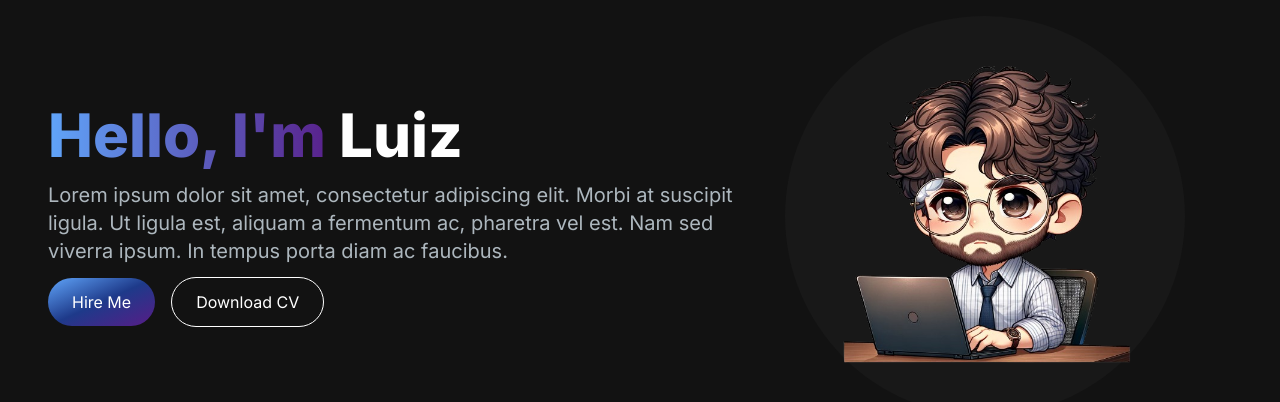
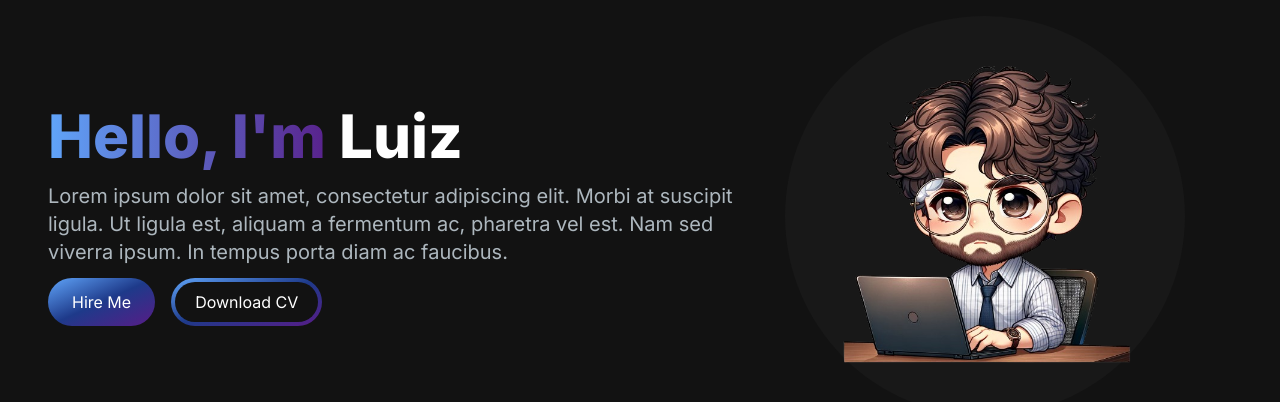
Before and after one commit to IKuuhakuI/portfolio-web, a Next.js app: page / in a window 1280 px wide. Shown: the top 402 px of the page. Built offline with nearby package versions, Linux system fonts and the light colour scheme.

Commit message:
add gradient border button

```diff
--- a/src/app/components/HeroSection.jsx
+++ b/src/app/components/HeroSection.jsx
@@ -31,6 +31,7 @@ const HeroSection = () => {
             <button
               className="
                 px-6
+                inline-block
                 py-3
                 w-full
                 sm:w-fit
@@ -48,17 +49,24 @@ const HeroSection = () => {
             </button>
             <button
               className="
-                px-6
-                py-3
+                px-1
+                inline-block
+                py-1
                 w-full
                 sm:w-fit
                 rounded-full
-                bg-transparent
+                bg-gradient-to-br
+                from-blue-400
+                via-blue-900
+                to-purple-900
                 hover:bg-slate-800
-                text-white border
-                border-white mt-3"
+                text-white
+                mt-3
+              "
             >
-              Download CV
+              <span className="block bg-[#121212] hover:bg-slate-800 rounded-full px-5 py-2">
+                Download CV
+              </span>
             </button>
           </div>
         </div>
```
